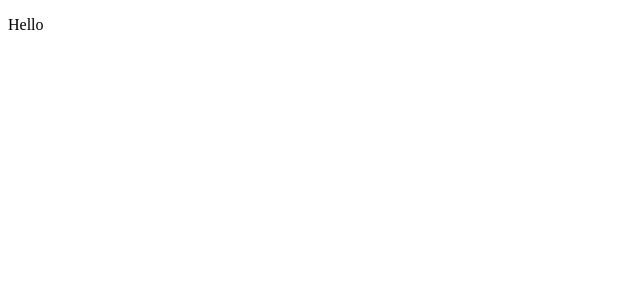
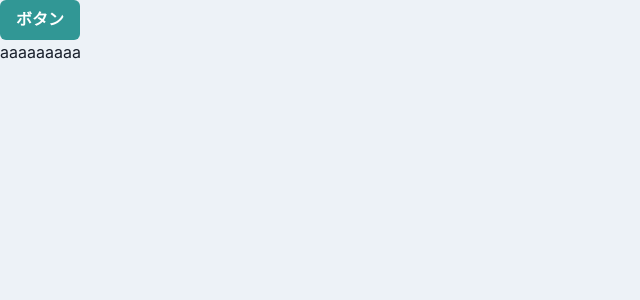
Before and after one commit to nsho1010/user-management-app, a React (Vite) app: page / in a window 1280 px wide. Shown: the top 300 px of the page, without its empty margins (0-640 px from the left). Built offline with nearby package versions, Linux system fonts and the light colour scheme; the HTML template or start-up script is replaced by a standard one.

Commit message:
グローバルスタイルの設定

```diff
--- a/src/App.tsx
+++ b/src/App.tsx
@@ -1,13 +1,15 @@
+import { Button, ChakraProvider } from "@chakra-ui/react"
+import theme from "./thema/thema"
 
 
 function App() {
 
   return (
     <>
-      <div>
-        <p>Hello</p>
-      </div>
-
+      <ChakraProvider theme={theme}>
+        <Button colorScheme="teal">ボタン</Button>
+        <p>aaaaaaaaa</p>
+      </ChakraProvider>
     </>
   )
 }
--- /dev/null
+++ b/src/thema/thema.ts
@@ -0,0 +1,14 @@
+import { extendTheme } from "@chakra-ui/react";
+
+const theme = extendTheme({
+    styles: {
+        global : {
+            body : {
+                backgroundColor: "gray.100",
+                color: "gray.800"
+            }
+        }
+    }
+});
+
+export default theme;
```
